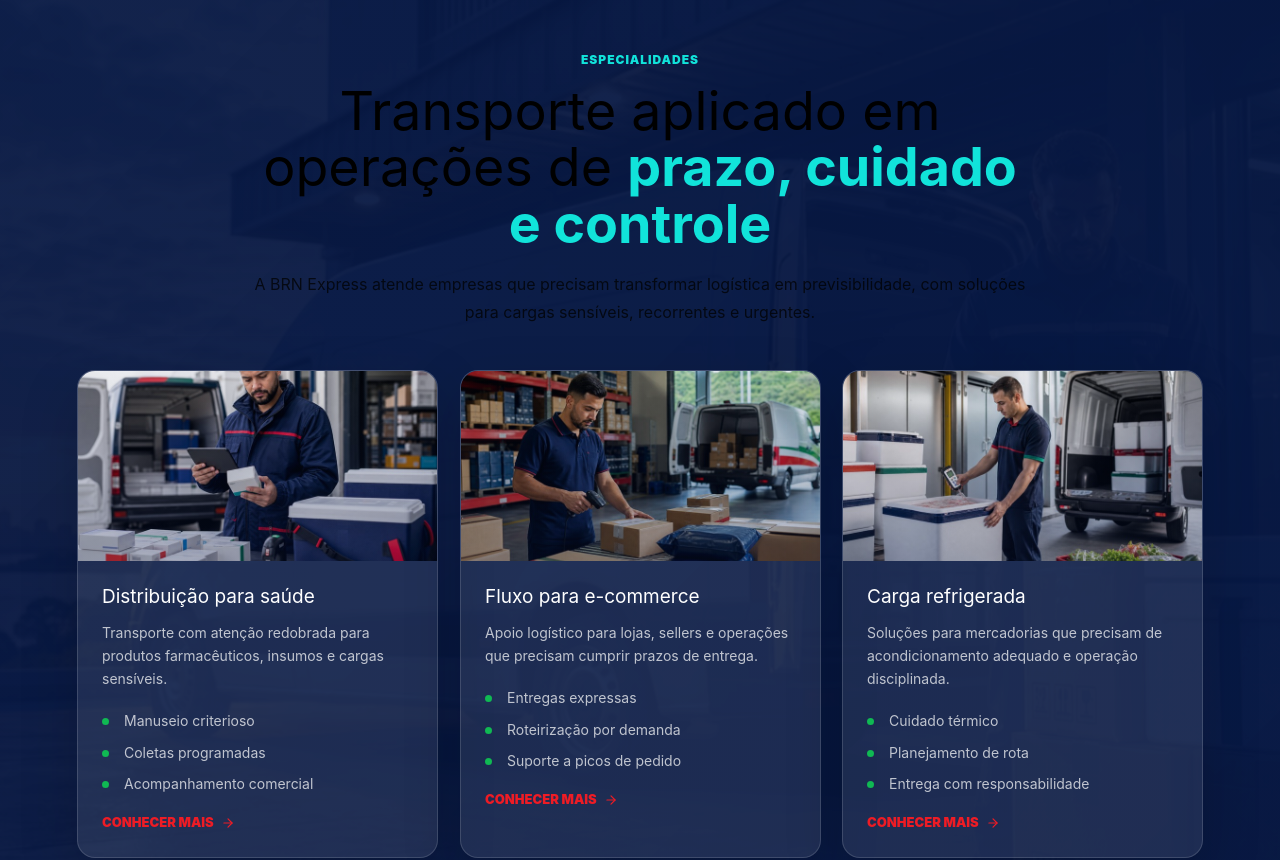
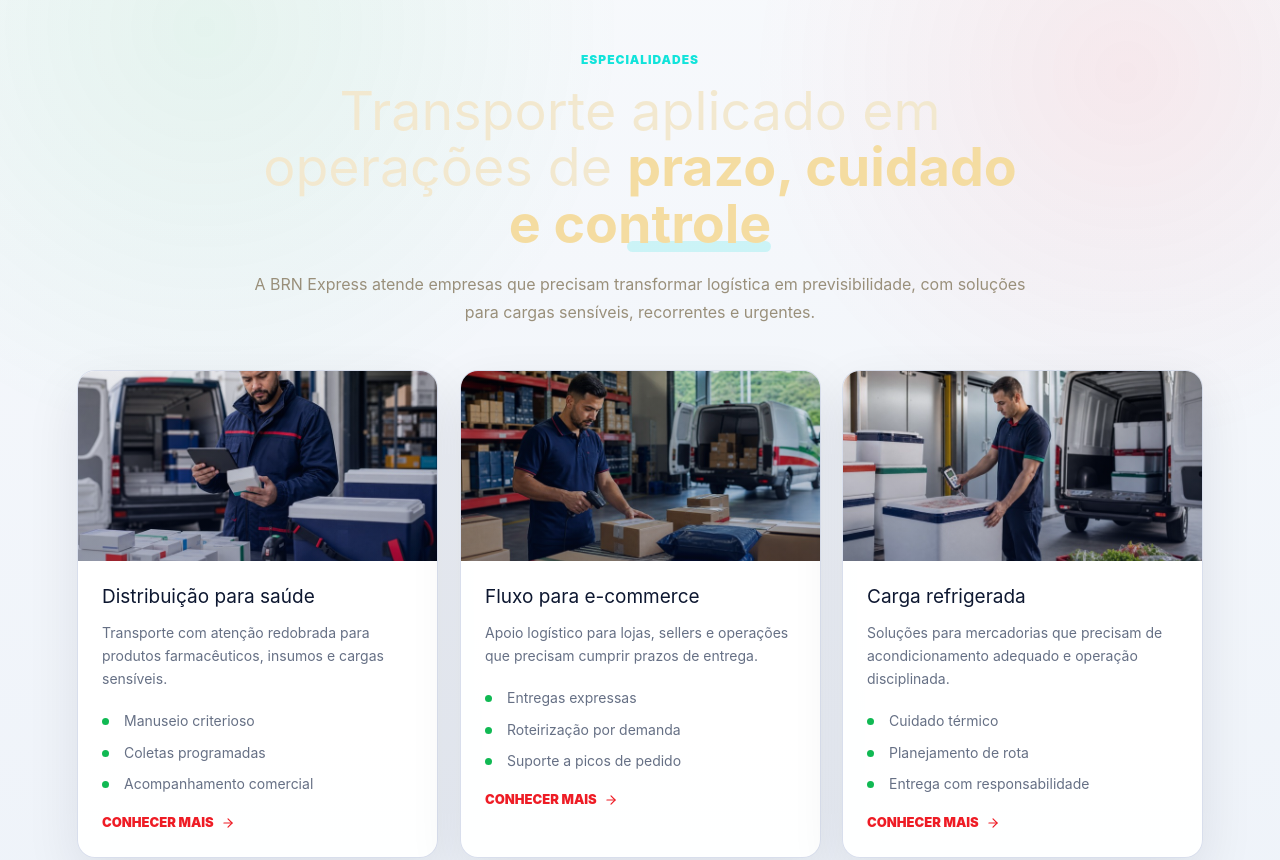
Before and after one commit to pgwempresa/brnexpress, a Next.js app: page / in a window 1280 px wide. Shown: the part 3340-4200 px from the top of the page. Built offline with nearby package versions, Linux system fonts and the light colour scheme.

Commit message:
Refine specialties section palette

```diff
--- a/app/globals.css
+++ b/app/globals.css
@@ -658,22 +658,35 @@ textarea {
 
 .dark-section {
   background:
-    linear-gradient(135deg, rgba(7, 24, 67, 0.94), rgba(7, 24, 67, 0.98)),
-    url("/brand/brn-hero.jpg") center/cover;
+    radial-gradient(circle at 16% 8%, rgba(16, 185, 83, 0.08), transparent 28%),
+    radial-gradient(circle at 88% 12%, rgba(238, 28, 37, 0.07), transparent 25%),
+    linear-gradient(180deg, #f7f9fc 0%, #edf2f9 100%);
   padding: clamp(82px, 9vw, 132px) clamp(20px, 6vw, 84px);
 }
 
-.section-heading.invert h2,
+.section-heading.invert h2 {
+  color: var(--ink);
+}
+
 .section-heading.invert p:not(.eyebrow) {
-  color: var(--white);
-}
-
-.section-heading.invert p:not(.eyebrow) {
-  color: rgba(255, 255, 255, 0.74);
+  color: var(--muted);
 }
 
 .section-heading.invert strong {
-  color: var(--red);
+  color: var(--navy-2);
+  position: relative;
+}
+
+.section-heading.invert strong::after {
+  background: rgba(238, 28, 37, 0.18);
+  border-radius: 999px;
+  bottom: 0.06em;
+  content: "";
+  height: 0.22em;
+  left: 0;
+  position: absolute;
+  right: 0;
+  z-index: -1;
 }
 
 .project-grid {
@@ -681,11 +694,11 @@ textarea {
 }
 
 .project-card {
-  background: rgba(255, 255, 255, 0.09);
-  border: 1px solid rgba(255, 255, 255, 0.14);
+  background: rgba(255, 255, 255, 0.94);
+  border: 1px solid rgba(214, 221, 235, 0.95);
   border-radius: 18px;
-  box-shadow: 0 22px 58px rgba(0, 0, 0, 0.18);
-  color: var(--white);
+  box-shadow: 0 20px 54px rgba(13, 23, 48, 0.09);
+  color: var(--ink);
   overflow: hidden;
   transition: transform 180ms ease, box-shadow 180ms ease;
 }
@@ -708,7 +721,7 @@ textarea {
 
 .project-card p,
 .project-card li {
-  color: rgba(255, 255, 255, 0.72);
+  color: var(--muted);
 }
 
 .project-card ul,
```
